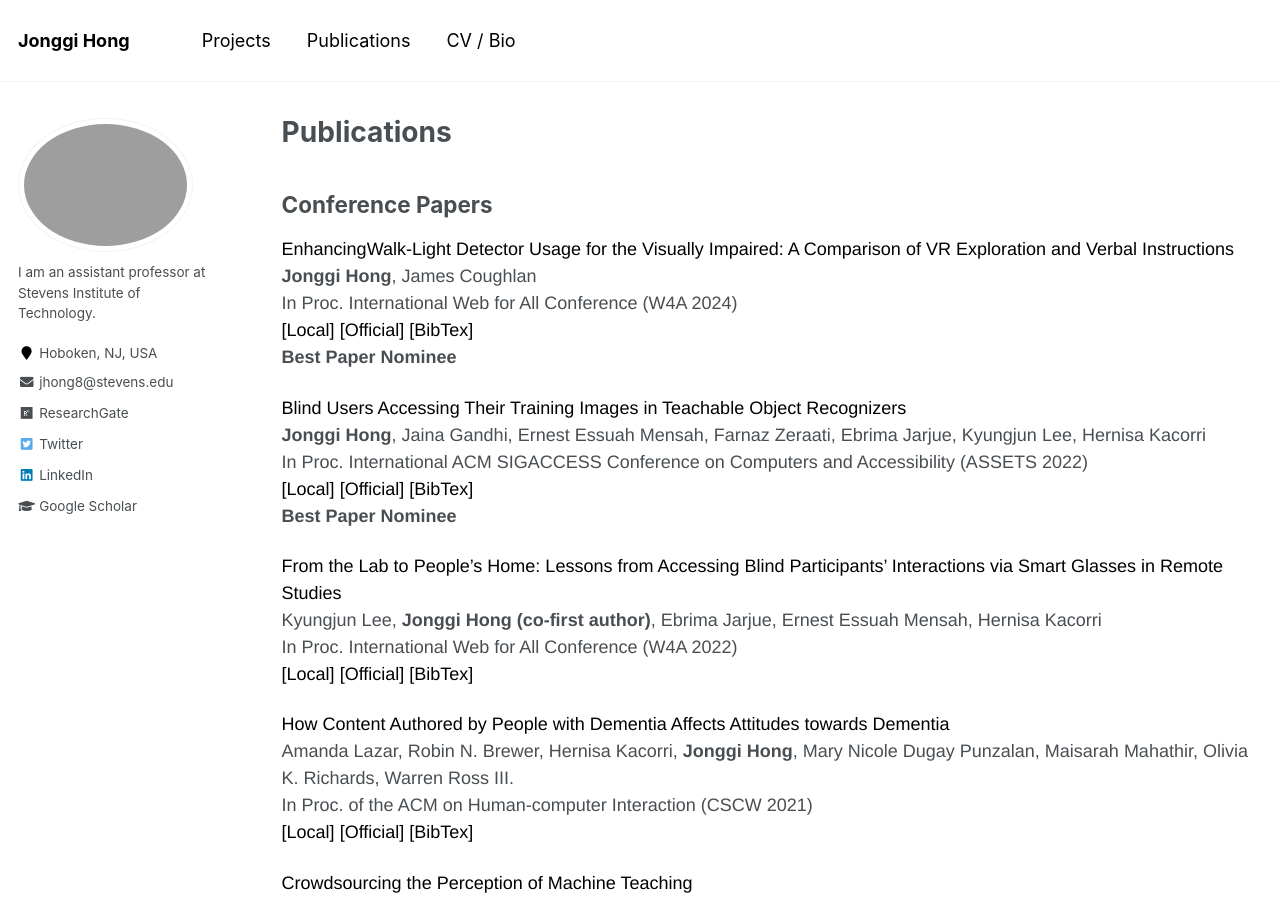
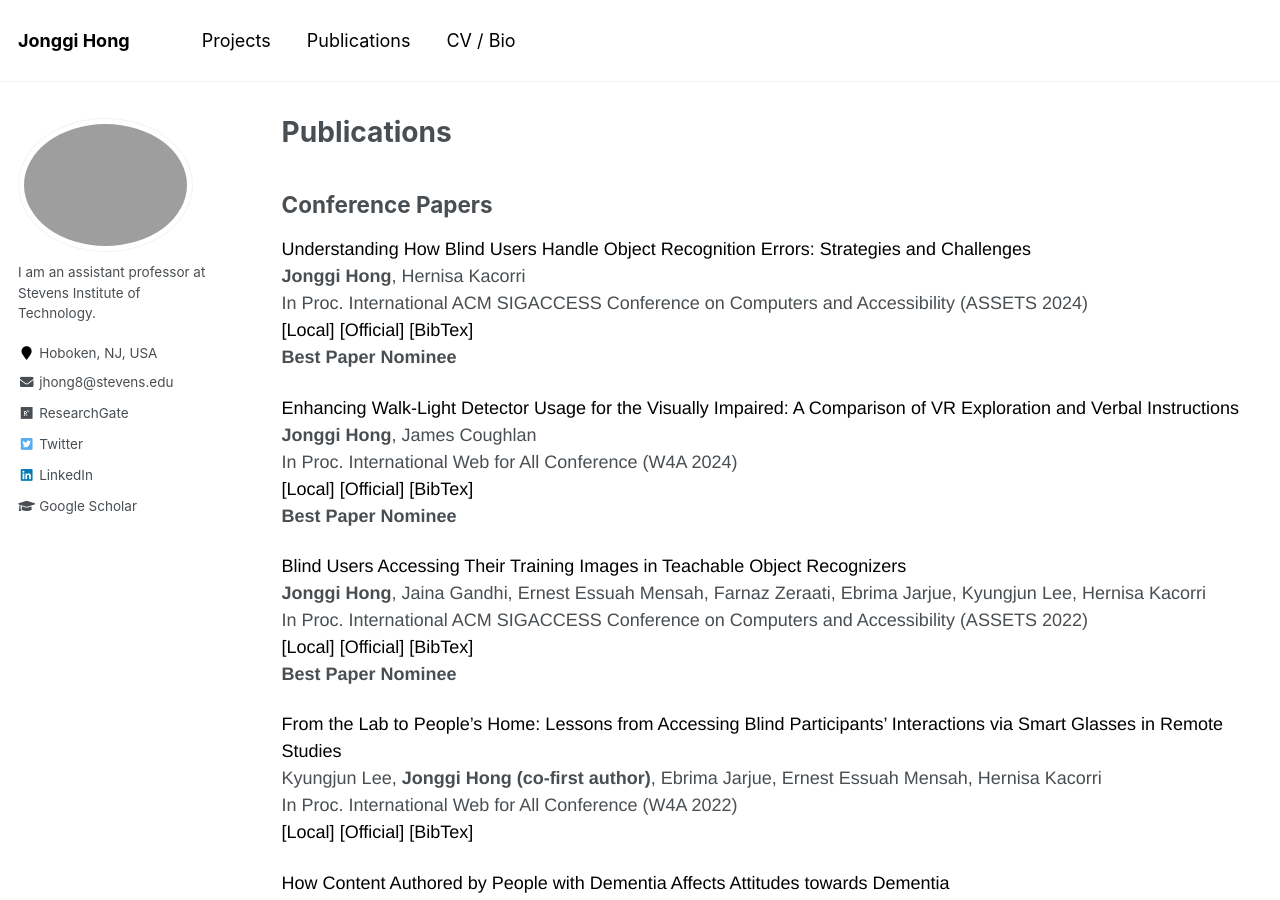
Before and after one commit to jonggi/jonggi.github.io, a Jekyll site: the page built from publications.md, in a window 1280 px wide and 900 px high. Built offline with Jekyll 4.4.1, drawn with Linux system fonts in a browser that asks for light colours.

Commit message:
Update pubilcations

```diff
--- a/bibtex.html
+++ b/bibtex.html
@@ -23,9 +22,35 @@ Reference: https://dev.vast.com/jquery-popup-overlay/
 }
 </style>
 
+
+<section id="hong2024enhancing">
+<pre>
+@inproceedings{hong2024enhancing,
+    title={Enhancing Walk-Light Detector Usage for the Visually Impaired: A Comparison of VR Exploration and Verbal Instructions},
+    author={Hong, Jonggi and Coughlan, James},
+    booktitle={Proceedings of the 21st International Web for All Conference},
+    pages={139--149},
+    year={2024}
+    }
+</pre>
+</section>
+
+
+<section id="hong2024understanding">
+<pre>
+@inproceedings{hong2024understanding,
+    title={Understanding How Blind Users Handle Object Recognition Errors: Strategies and Challenges},
+    author={Hong, Jonggi and Kacorri, Hernisa},
+    booktitle={Proceedings of the 26th International ACM SIGACCESS Conference on Computers and Accessibility},
+    pages={1--15},
+    year={2024}
+    }
+</pre>
+</section>
+
 <section id="lazar2021how">
 <pre>
-@article{lazar2021how_open,
+@article{lazar2021how,
 	author = {Lazar, Amanda and Brewer, Robin N. and Kacorri, Hernisa and Hong, Jonggi and Punzalan, Mary Nicole Dugay and Mahathir, Maisarah and Vander Hyde, Olivia and Ross III, Warren},
 	title = {How Content Authored by People with Dementia Affects Attitudes towards Dementia},
 	year = {2021},
--- a/publications.md
+++ b/publications.md
@@ -20,12 +20,20 @@ $(function(){
 
 ## Conference Papers
 
-[EnhancingWalk-Light Detector Usage for the Visually Impaired: A Comparison of VR Exploration and Verbal Instructions](/papers/W4A2024_VRTraining.pdf)<br>
+[Understanding How Blind Users Handle Object Recognition Errors: Strategies and Challenges](/papers/ASSETS2024_ObjRecErrors.pdf)<br>
+**Jonggi Hong**, Hernisa Kacorri <br>
+In Proc. International ACM SIGACCESS Conference on Computers and Accessibility (ASSETS 2024)<br>
+[[Local]](/papers/ASSETS2024_ObjRecErrors.pdf)
+[[Official]](https://dl.acm.org/doi/abs/10.1145/3663548.3675635?casa_token=B88UZNA-1BUAAAAA:QZ762NsMbNX_rrTae5ntwtoKlVQY4d1ja6PKUMjRkNU3Ryb0LpQl1UzZY2VDNtv_JqqE2usneCs1TQ)
+<a class="hong2024how_open">[BibTex]</a> <!-- Don't forget to add '_open' at the end of class name -->
+<br><b> Best Paper Nominee </b>
+
+[Enhancing Walk-Light Detector Usage for the Visually Impaired: A Comparison of VR Exploration and Verbal Instructions](/papers/W4A2024_VRTraining.pdf)<br>
 **Jonggi Hong**, James Coughlan <br>
 In Proc. International Web for All Conference (W4A 2024)<br>
 [[Local]](/papers/W4A2024_VRTraining.pdf)
 [[Official]]()
-<a class="">[BibTex]</a> <!-- Don't forget to add '_open' at the end of class name -->
+<a class="hong2024enhancing_open">[BibTex]</a> <!-- Don't forget to add '_open' at the end of class name -->
 <br><b> Best Paper Nominee </b>
 
 [Blind Users Accessing Their Training Images in Teachable Object Recognizers](/papers/ASSETS2022-Descriptors.pdf)<br>
```
Also changed, not shown: other parts of bibtex.html (+2 -2 lines), 1 other file.
